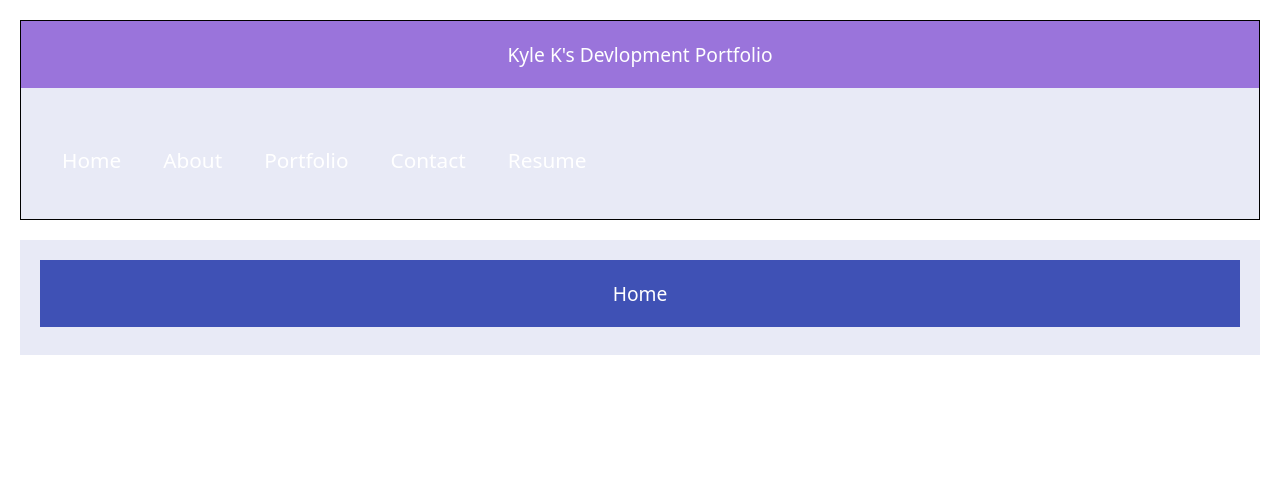
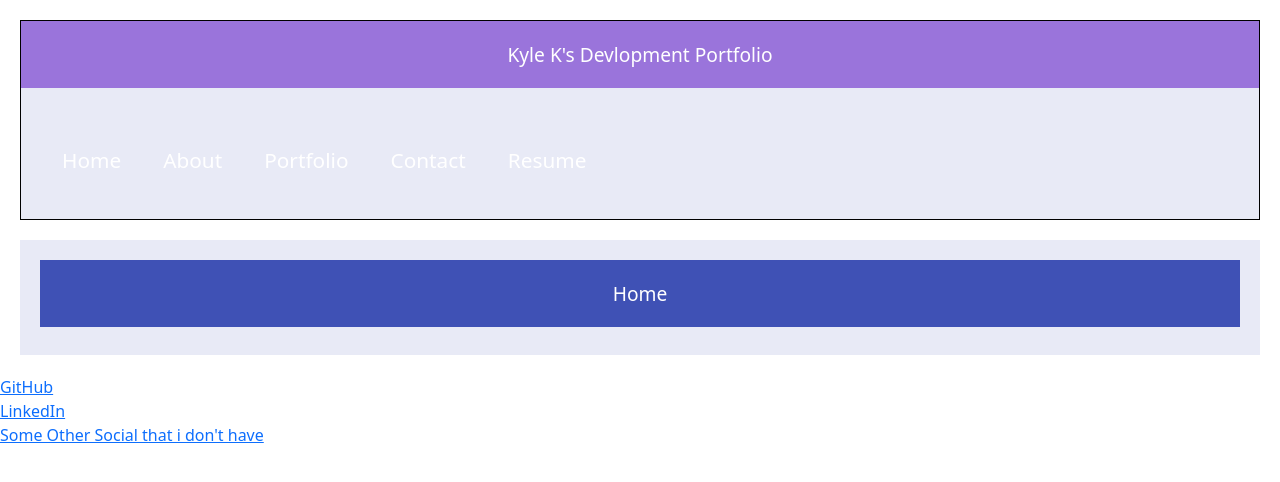
Before and after one commit to KyleKarotko/devportfolio, a React (Create React App) app: page / in a window 1280 px wide. Shown: the top 482 px of the page. Built offline with nearby package versions, Linux system fonts and the light colour scheme.

Commit message:
adding the footer/ adding footer.js/ importing footer.js

```diff
--- a/src/App.js
+++ b/src/App.js
@@ -1,6 +1,7 @@
 import React, {useState} from "react";
 import Header from "./components/Header";
 import Section from "./components/Section";
+import Footer from "./components/Footer";
 import Home from "./pages/Home"
 import About from "./pages/About"
 import Contact from "./pages/Contact"
@@ -32,6 +33,7 @@ function App() {
     <div>
       <Header currentPage = {currentPage} handlePageChange = {handlePageChange}/>
       <Section currentPage = {currentPage} />
+      <Footer currentPage = {currentPage} />
 
     </div>
   );
--- /dev/null
+++ b/src/components/Footer.js
@@ -0,0 +1,19 @@
+import React from 'react';
+
+const Footer = () => {
+  return (
+    <div>
+      <div>
+        <a href="#">GitHub</a>
+      </div>
+      <div>
+        <a href="#">LinkedIn</a>
+      </div>
+      <div>
+        <a href="#">Some Other Social that i don't have</a>
+      </div>
+    </div>
+  );
+};
+
+export default Footer;
```
